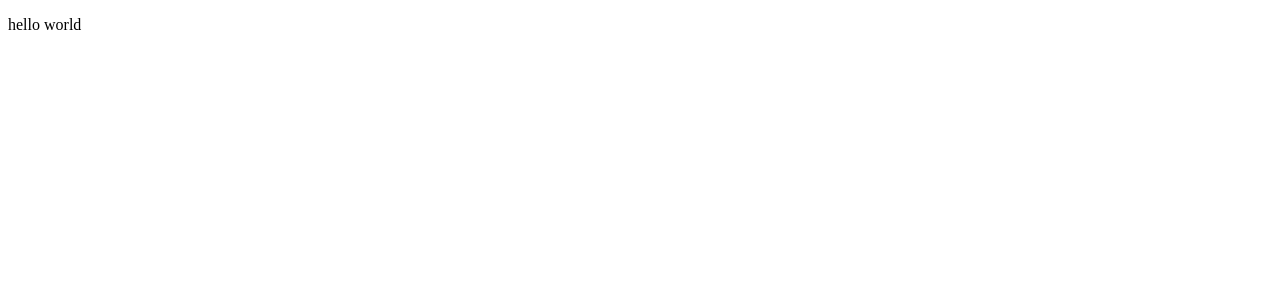
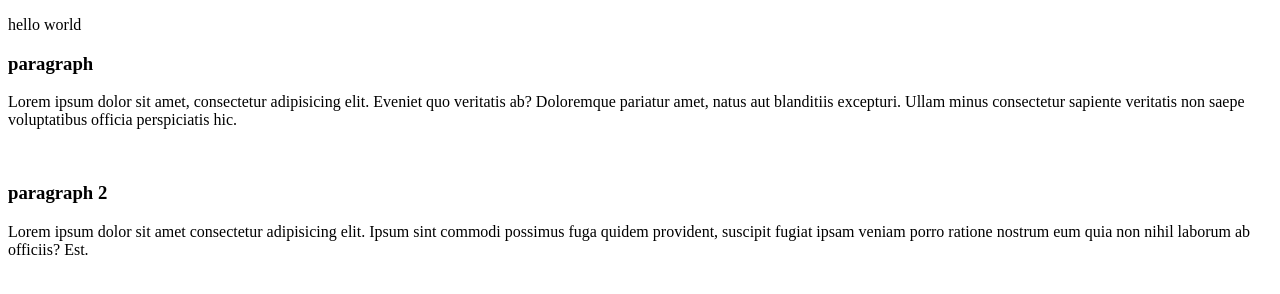
Before and after one commit to Riyaz094/my-first-github-repo, a plain HTML site: page index.html in a window 1280 px wide. Drawn offline with Linux system fonts and the light colour scheme.

Commit message:
this is a paragraph

```diff
--- a/index.html
+++ b/index.html
@@ -7,5 +7,12 @@
 </head>
 <body>
     <p>hello world</p>
+    <div>
+        <h3>paragraph</h3>
+        <p>Lorem ipsum dolor sit amet, consectetur adipisicing elit. Eveniet quo veritatis ab? Doloremque pariatur amet, natus aut blanditiis excepturi. Ullam minus consectetur sapiente veritatis non saepe voluptatibus officia perspiciatis hic.</p>
+        <br>
+        <h3>paragraph 2</h3>
+        <p>Lorem ipsum dolor sit amet consectetur adipisicing elit. Ipsum sint commodi possimus fuga quidem provident, suscipit fugiat ipsam veniam porro ratione nostrum eum quia non nihil laborum ab officiis? Est.</p>
+    </div>
 </body>
 </html>
```
